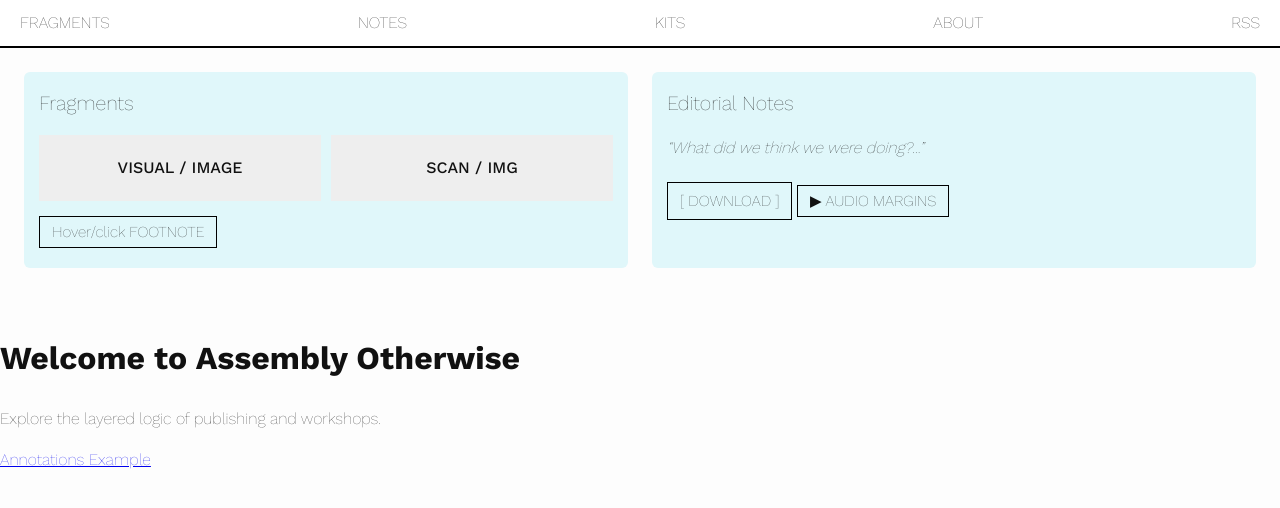
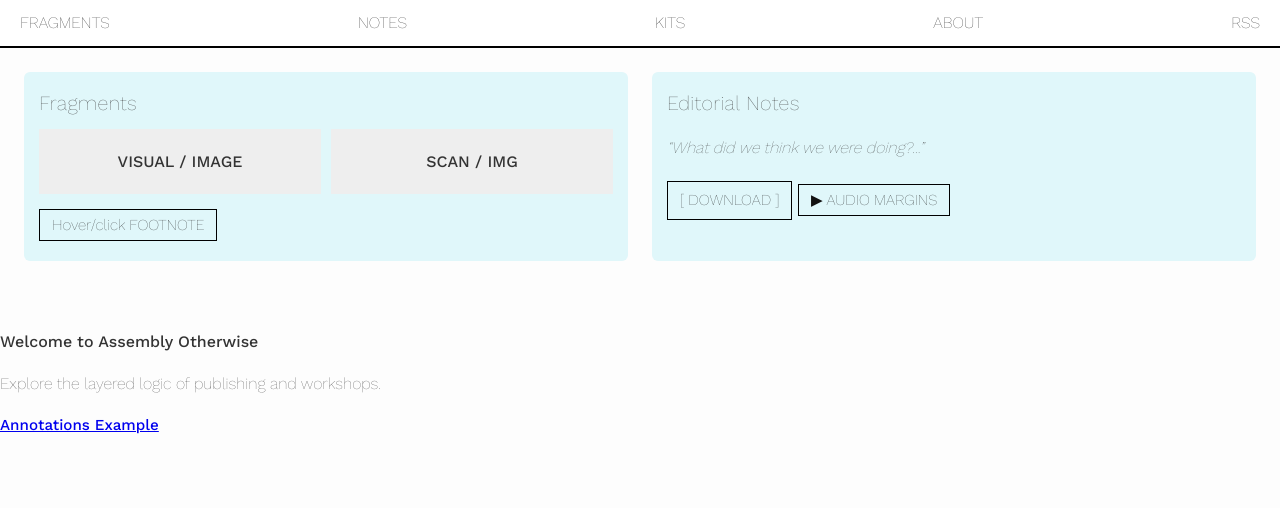
Before and after one commit to textpw/assembly-otherwise, a Jekyll site: the page built from index.md, in a window 1280 px wide. Shown: the top 508 px of the page. Built offline with Jekyll 4.4.1, drawn with Linux system fonts in a browser that asks for light colours.

Commit message:
Update styles.css

```diff
--- a/assets/css/styles.css
+++ b/assets/css/styles.css
@@ -4,12 +4,39 @@
 /* Global font and base styles */
 body {
   font-family: 'Work Sans', sans-serif;
-  font-weight: 200;
+  font-size: 1rem;       /* ~16px */
+  font-weight: 400;      /* Regular */
+  line-height: 1.6;
   background: #fdfdfd;
   margin: 0;
   padding: 0;
-  color: #111;
+  color: #333;
   line-height: 1.6;
+}
+
+h1, h2, h3, h4, h5, h6 {
+  font-size: 1rem;       /* same as body */
+  font-weight: 500;      /* Medium weight */
+  margin-top: 1.5em;
+  margin-bottom: 0.5em;
+}
+
+/* Optional: a slightly stronger heading weight if needed */
+h2 {
+  font-weight: 600;      /* Semi-bold */
+  letter-spacing: 0.02em;
+}
+
+/* Paragraphs and lists stay at regular weight */
+p, li {
+  font-weight: 400;
+  font-size: 1rem;
+}
+
+/* Buttons / links: use medium for clarity */
+.button, button, a {
+  font-weight: 500;
+  font-size: 0.95rem;
 }
 
 * {
```
